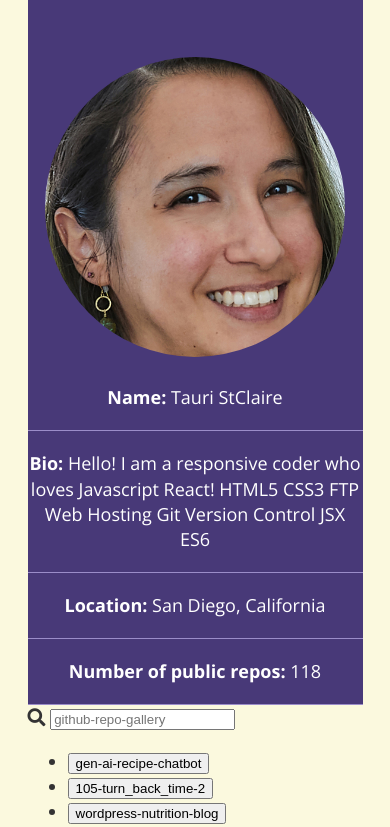
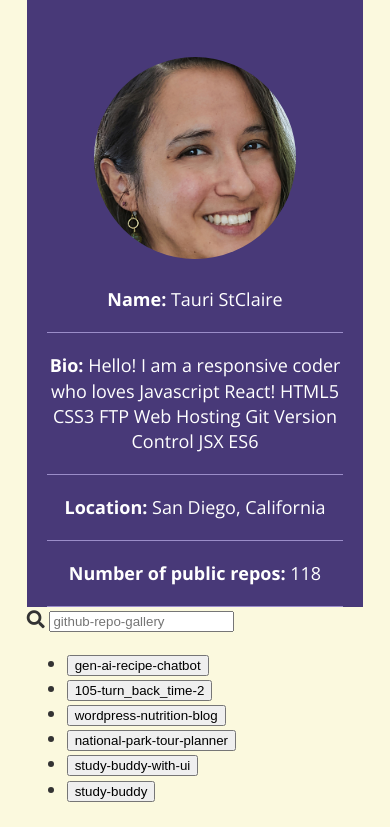
Before and after one commit to tauri-st/github-repo-gallery-student-view, a website built with webpack: page index.html in a window 390 px wide. Shown: the part 286-1113 px from the top of the page. Built offline with nearby package versions, Linux system fonts and the light colour scheme.

Commit message:
Add container and resize Add border-box reset Set image to responsive

```diff
--- a/css/style.css
+++ b/css/style.css
@@ -84,12 +84,22 @@
    Author's custom styles
    ========================================================================== */
 
+*,
+*::before,
+*::after {
+  box-sizing: border-box;
+}
+
 body {
   font-family: 'Open Sans', sans-serif;
   font-size: 18px;
   color: #333;
   background-color: #fbf9de;
-  padding: 0 5%;
+}
+
+.container {
+  width: 90%;
+  margin: 0 auto;
 }
 
 h1 {
@@ -125,10 +135,6 @@
     align-items: center;
 }
 
-.user-info figure {
-  margin: 0;
-}
-
 .profile-details {
   width: 100%;
   padding: 0 20px;
@@ -141,15 +147,20 @@
   border-bottom: 1px solid #9b8dc9;
 }
 
-.avatar {
-    width: 300px;
-    height: 300px;
-    border-radius: 50%;
-    object-fit: cover;
-    margin-top: 60px;
-    margin-bottom: 8px;
+.user-info figure {
+  width: 60%;
+  aspect-ratio: 1 / 1;
+  border-radius: 50%;
+  overflow: hidden;
+  margin: 60px 0 8px;
 }
 
+.user-info figure img {
+  width: 100%;
+  height: 100%;
+  object-fit: cover;
+  display: block;
+}
 /* ==========================================================================
    Helper classes
    ========================================================================== */
```
